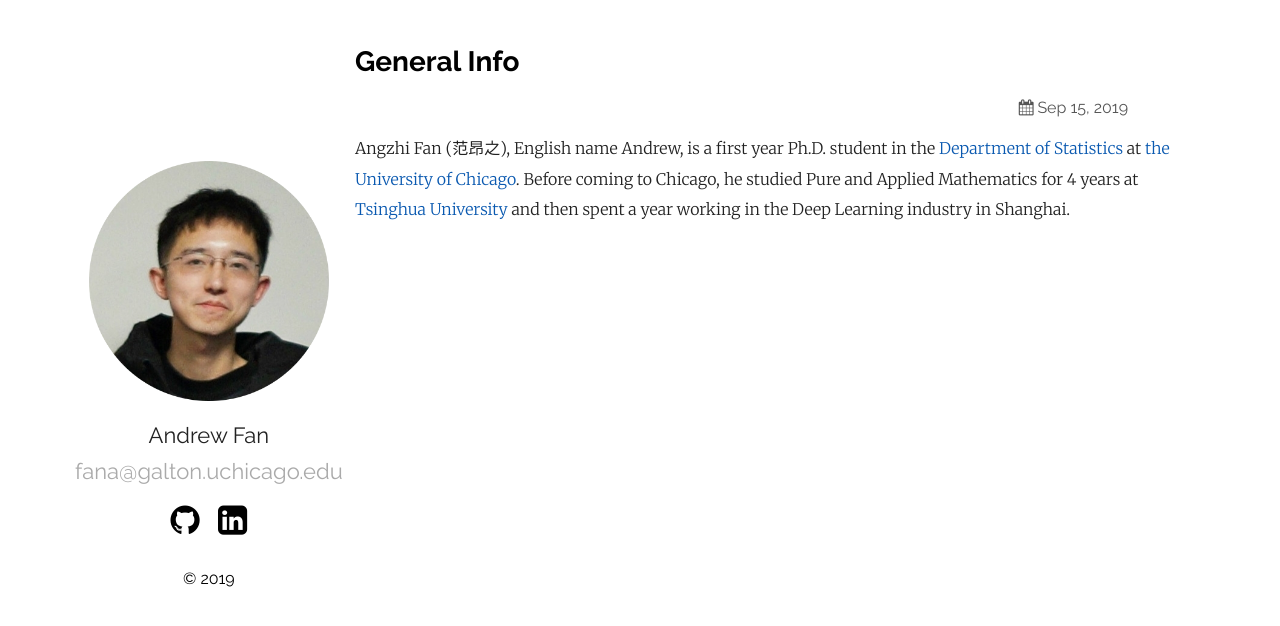
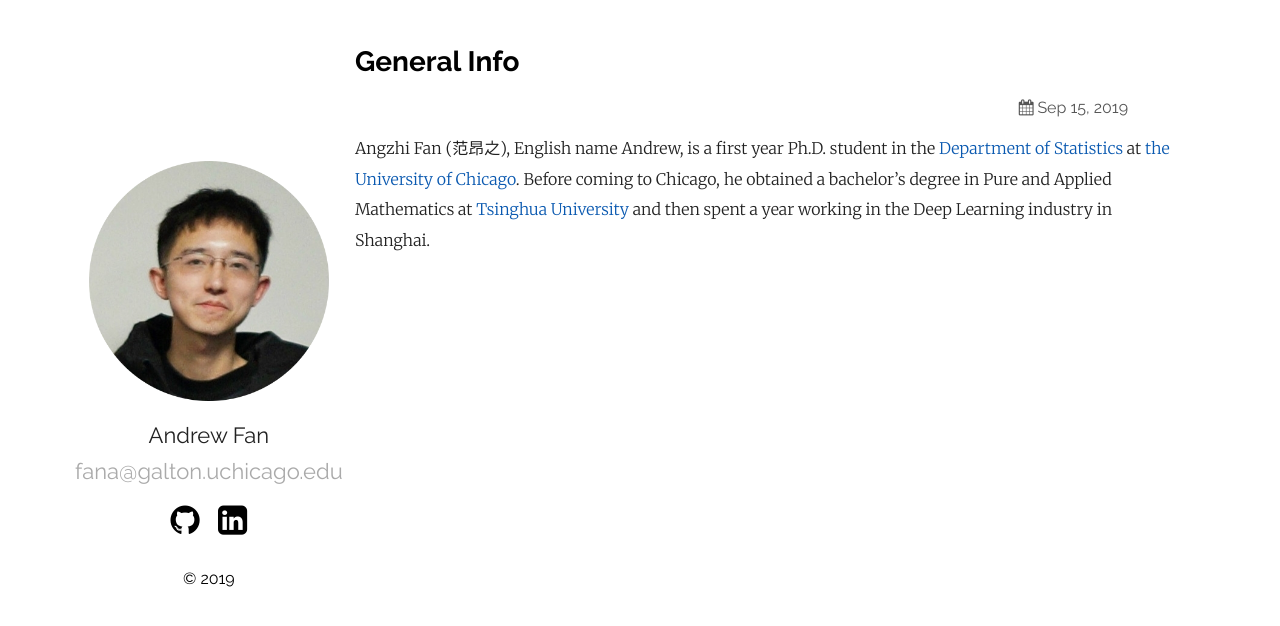
Before and after one commit to angzhifan/angzhifan.github.io, a Jekyll site: the page built from _posts/2019-09-15-20bio.markdown, in a window 1280 px wide. Shown: the top 626 px of the page. Built offline with Jekyll 4.4.1, drawn with Linux system fonts in a browser that asks for light colours.

Commit message:
fan commit

```diff
--- a/_posts/2019-09-15-20bio.markdown
+++ b/_posts/2019-09-15-20bio.markdown
@@ -4,7 +4,7 @@ title:  "General Info"
 #date:   2019-12-12 18:03:36 +0530
 #categories: Javascript NodeJS
 ---
-Angzhi Fan (范昂之), English name Andrew, is a first year Ph.D. student in the [Department of Statistics][stat] at [the University of Chicago][uchi]. Before coming to Chicago, he studied Pure and Applied Mathematics for 4 years at [Tsinghua University][thu] and then spent a year working in the Deep Learning industry in Shanghai.
+Angzhi Fan (范昂之), English name Andrew, is a first year Ph.D. student in the [Department of Statistics][stat] at [the University of Chicago][uchi]. Before coming to Chicago, he obtained a bachelor's degree in Pure and Applied Mathematics at [Tsinghua University][thu] and then spent a year working in the Deep Learning industry in Shanghai.
 
 [stat]: https://stat.uchicago.edu
 [thu]: https://www.tsinghua.edu.cn/publish/thu2018en/index.html
```
